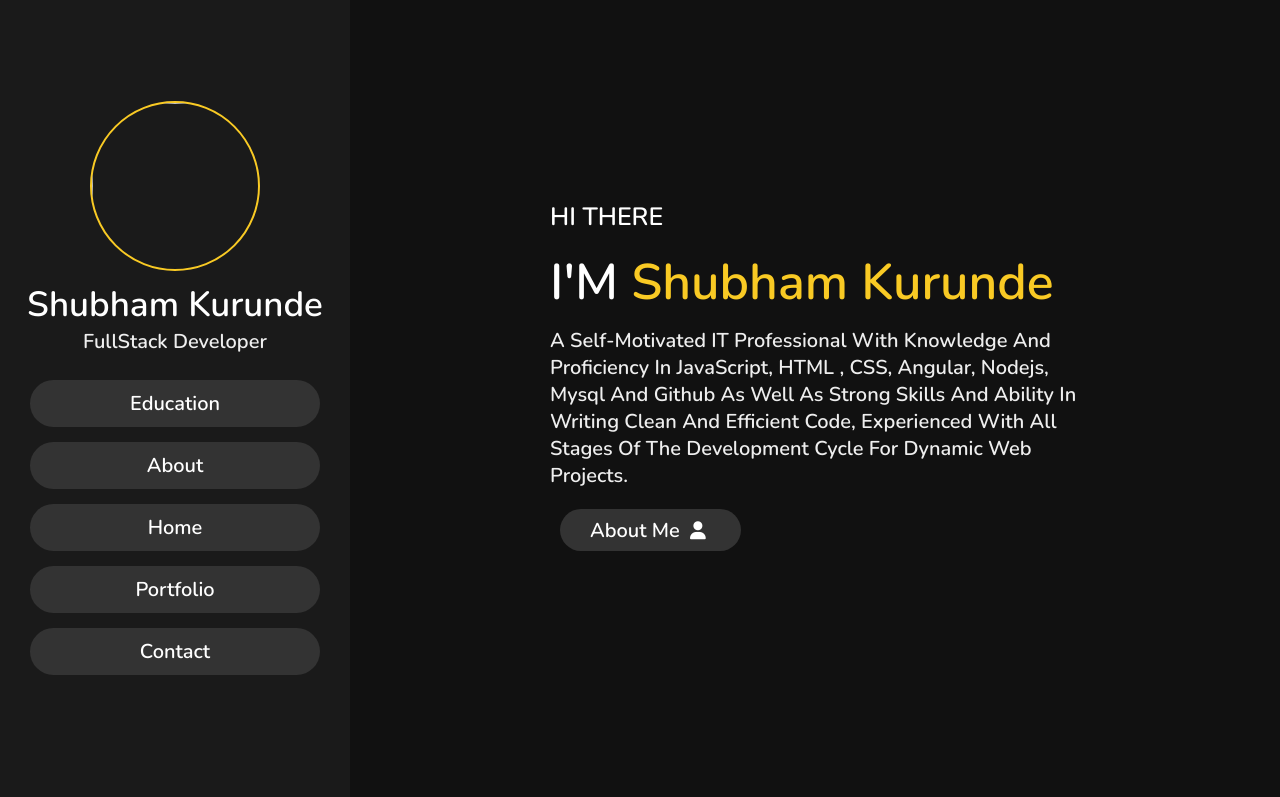
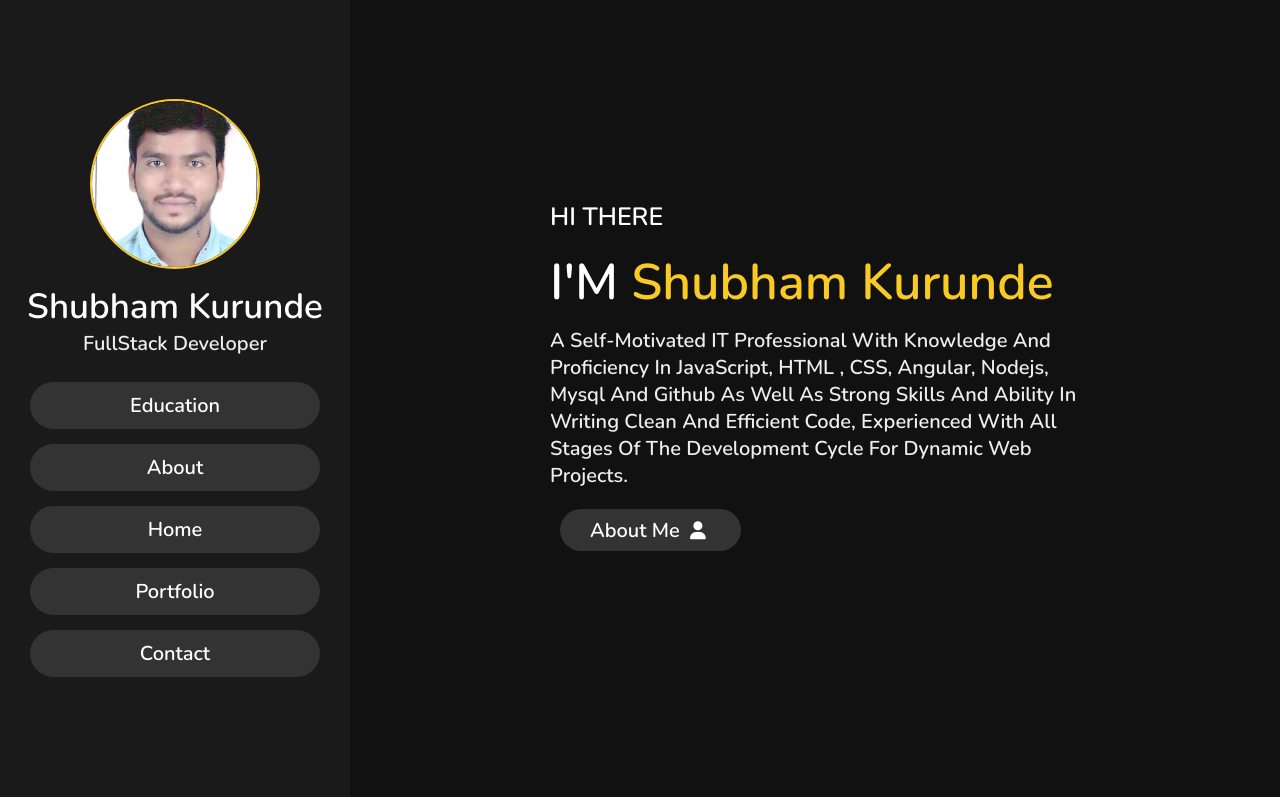
Before and after one commit to Shubhamkurunde/Portfolio, a plain HTML site: page index.html in a window 1280 px wide. Shown: the top 797 px of the page. Drawn offline with nearby package versions, Linux system fonts and the light colour scheme; a web font is replaced by a local one.

Commit message:
photo changed

```diff
--- a/index.html
+++ b/index.html
@@ -14,7 +14,7 @@
     <!-- header section starts -->
     <header>
         <div class="user">
-            <img src="css/images/img.jpg" alt="">
+            <img src="css/img.jpg" alt="">
             <h3 class="name">Shubham Kurunde</h3>
             <p class="post">FullStack Developer</p>
         </div>
```
